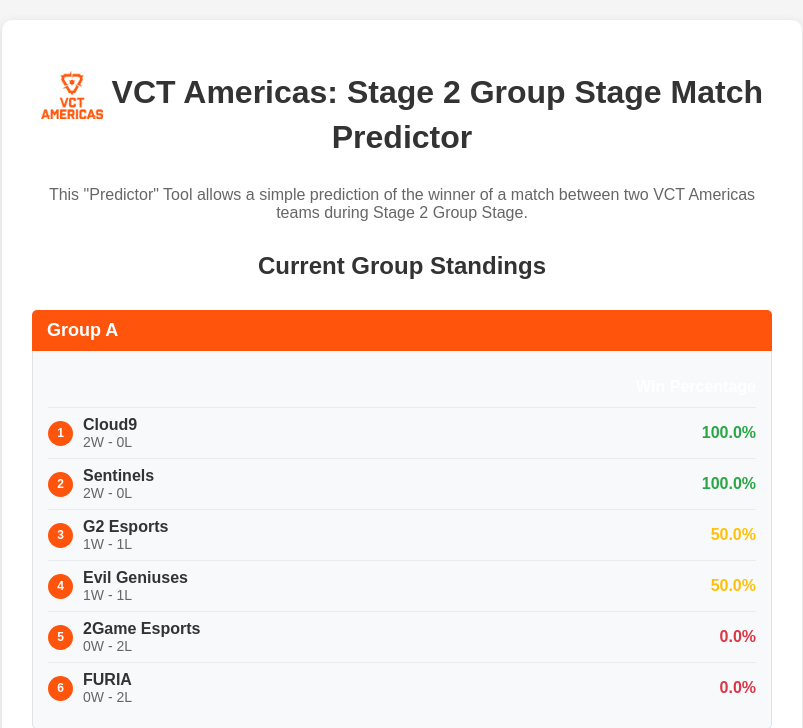
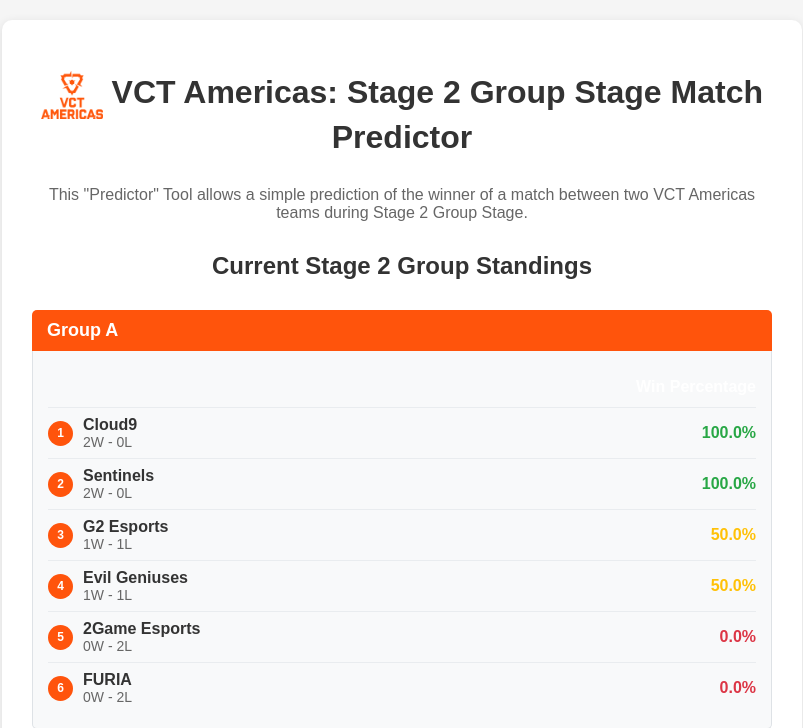
Before and after one commit to donacianojesus/VCTPredictorAPP, a Flask app: page / in a window 1280 px wide. Shown: the top 728 px of the page, without its empty margins (238-1041 px from the left). Run offline with Flask 3, Linux system fonts and the light colour scheme.

Commit message:
Latest version for web app predictor

```diff
--- a/mvp2-web-predictor/templates/index.html
+++ b/mvp2-web-predictor/templates/index.html
@@ -221,7 +221,7 @@
 
         <!-- Group Standings -->
         <div class="group-standings">
-            <h2 style="text-align: center; color: #333; margin-bottom: 30px;">Current Group Standings</h2>
+            <h2 style="text-align: center; color: #333; margin-bottom: 30px;">Current Stage 2 Group Standings</h2>
 
             <div class="group-section">
                 <div class="group-title">Group A</div>
```
